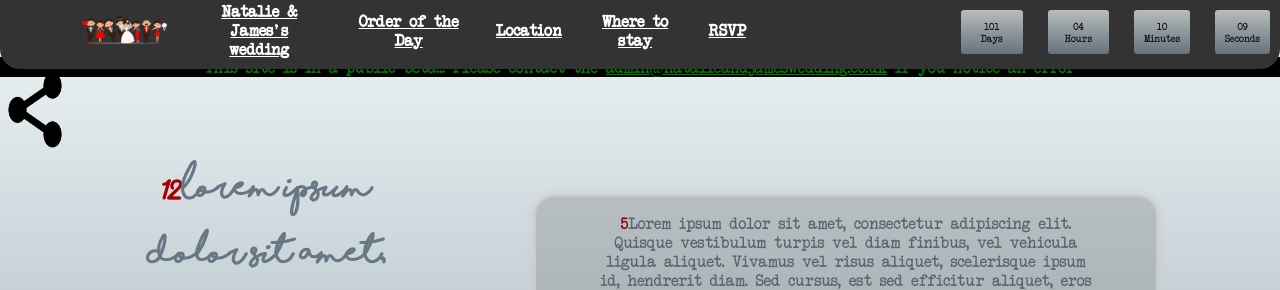
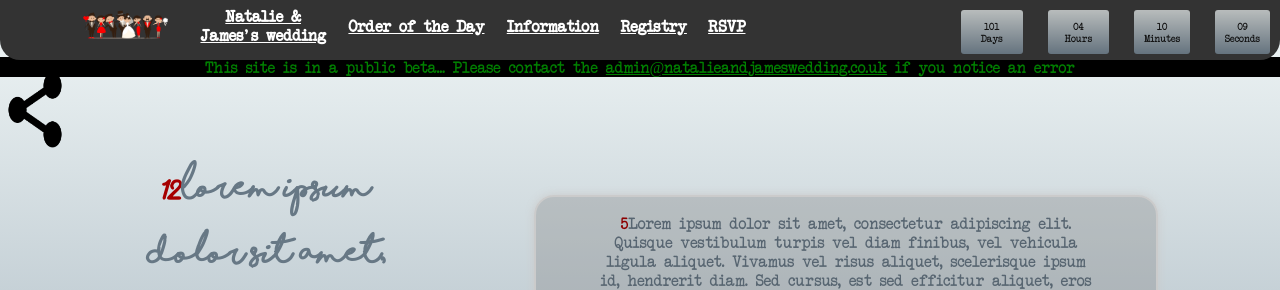
Before and after one commit to jdtechnology/njWedGit, a PHP site: page /day.php in a window 1280 px wide. Shown: the top 290 px of the page. Run offline with PHP 8.4, Linux system fonts and the light colour scheme; lists and menus that the app fills with data are empty.

Commit message:
Perform updates to navigation bar

```diff
--- a/navigation.php
+++ b/navigation.php
@@ -7,14 +7,14 @@
 			<th><a class="ajax-nav" href="ootd">Order of the Day</a></th>
 			<th>
 				<!--<div class="dropdown">-->
-				<a class="dropme ajax-nav" id="dropdown" href="location">Location</a>
+				<a class="dropme ajax-nav" id="dropdown" href="information">Information</a>
 					  <div id="myDropdown" class="dropdown-content">
 						<a class="ajax-nav" href="day">Daytime</a>
 						<a class="ajax-nav" href="night">Nighttime</a>
 					  </div>
 					<!--</div> -->
 			</th>
-			<th><a class="ajax-nav" href="hotels">Where to stay</a></th>
+			<th><a class="ajax-nav" href="registry">Registry</a></th>
 			<th><a class="ajax-nav" href="rsvp">RSVP</a></th>
 		</tr>
 	</table>
```
Also changed, not shown: information.php (renamed from location.php), registry.php (added).
